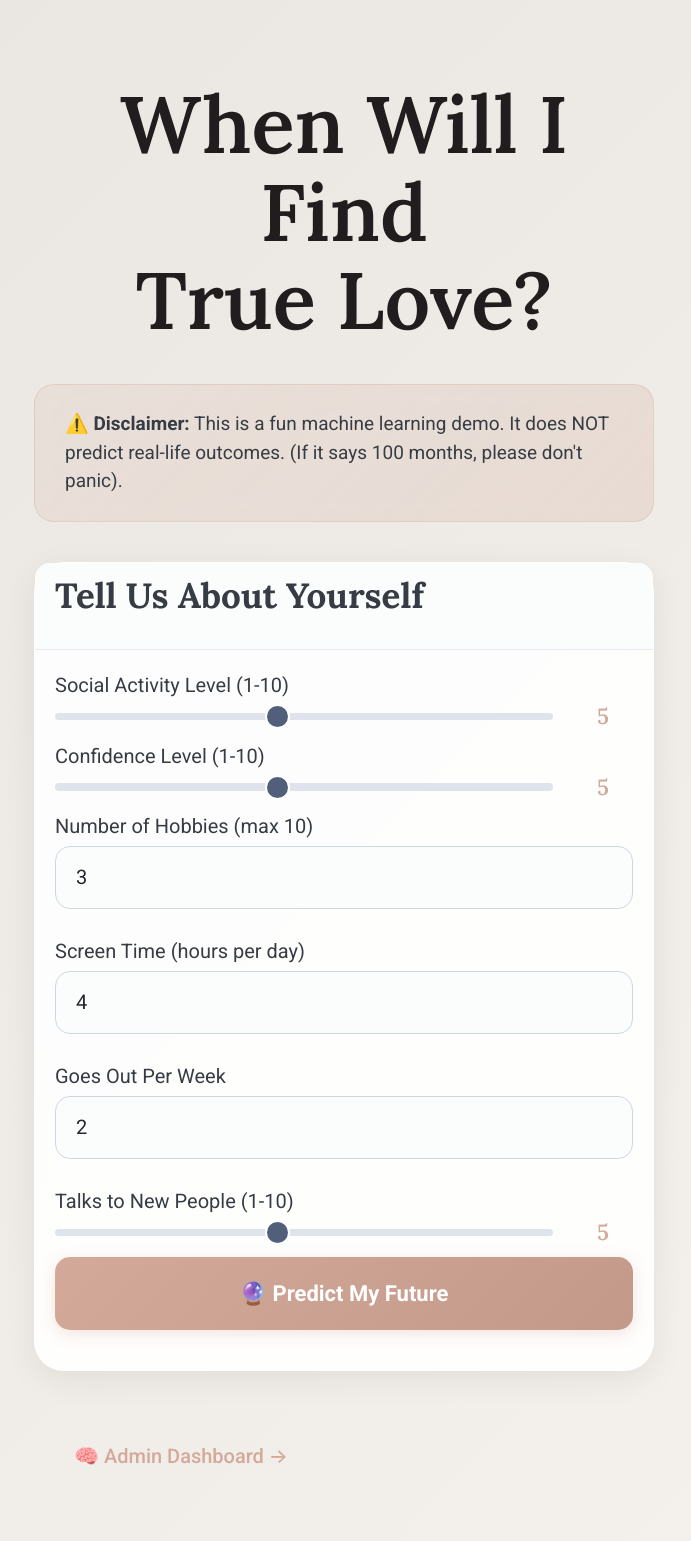
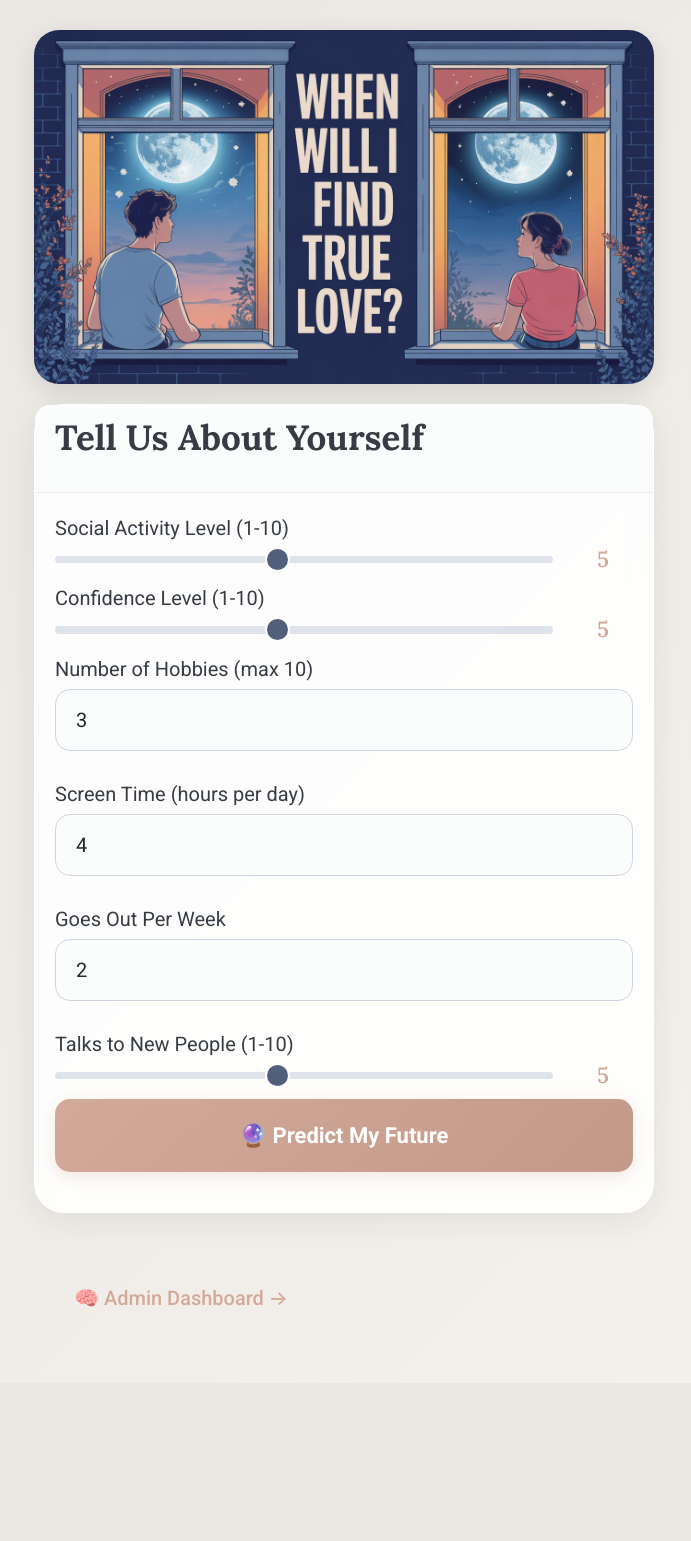
Before and after one commit to Richard-Johnson-Anglican-College/12SE_True_Love_AI, a Flask app: page / in a window 1280 px wide. Shown: the whole page, without its empty margins (296-987 px from the left). After the commit the page ends 1307 px from the top, so only its background shows below. Run offline with Flask 3, Linux system fonts and the light colour scheme; some libraries are stand-ins or nearby versions.

Commit message:
Replace hero title with cropped header image; remove disclaimer; tighten top spacing

```diff
--- a/static/css/style.css
+++ b/static/css/style.css
@@ -38,6 +38,16 @@ h1, h2, h3, h4 {
 /* ========================================
    Hero Title
    ======================================== */
+.hero-image {
+    display: block;
+    width: 100%;
+    max-height: 400px;
+    object-fit: cover;
+    margin: 0 auto 1rem;
+    border-radius: 1.25rem;
+    box-shadow: 0 8px 24px rgba(33, 29, 30, 0.12);
+}
+
 .hero-title {
     font-family: 'Lora', serif;
     text-align: center;
@@ -493,7 +503,7 @@ button.retrain-btn {
    Container Sizing
    ======================================== */
 main.container {
-    padding: 1rem;
+    padding: 30px 1rem 1rem;
 }
 
 main.container.narrow {
@@ -502,7 +512,7 @@ main.container.narrow {
 
 @media (min-width: 768px) {
     main.container {
-        padding: 2rem;
+        padding: 30px 2rem 2rem;
     }
 }
 
--- a/templates/index.html
+++ b/templates/index.html
@@ -18,11 +18,9 @@
 </head>
 <body>
     <main class="container narrow">
-        <h1 class="hero-title">When Will I Find<br>True Love?</h1>
-
-        <div class="disclaimer">
-            ⚠️ <strong>Disclaimer:</strong> This is a fun machine learning demo. It does NOT predict real-life outcomes. (If it says 100 months, please don't panic).
-        </div>
+        <img src="{{ url_for('static', filename='header.jpg') }}"
+             alt="When Will I Find True Love?"
+             class="hero-image">
 
         {% if error %}
         <article class="warnings-card">
```
Also changed, not shown: static/header.jpg (added).
